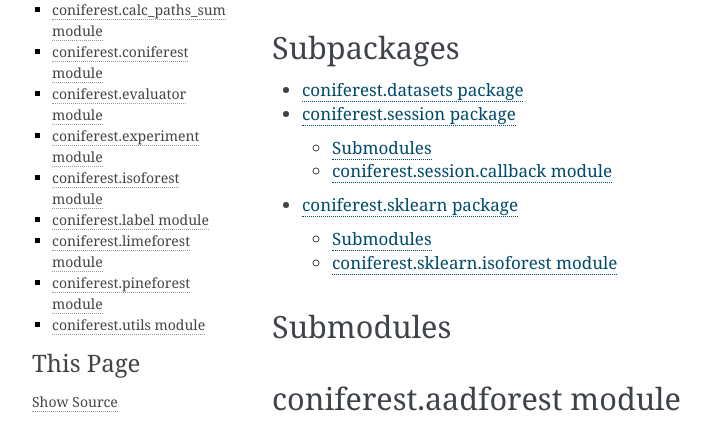
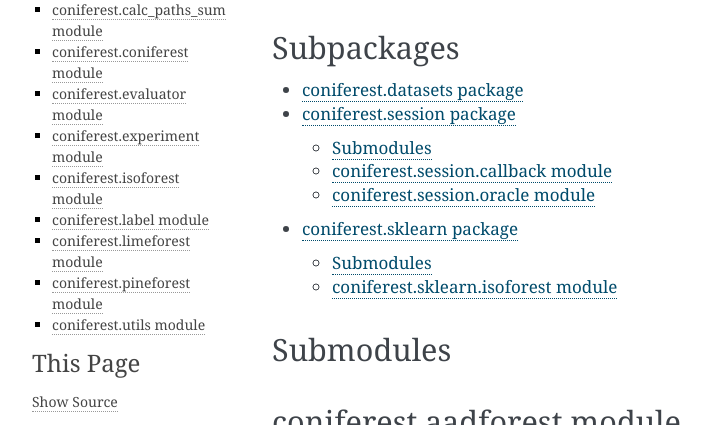
Before and after one commit to snad-space/coniferest, a Sphinx documentation site: the page built from docs/coniferest.rst, in a window 1280 px wide and 900 px high, cut to the strip 200-625 px from the top of the window. Shown: the whole strip, without its empty margins (148-859 px from the left). Built offline with Sphinx 7.4.7, drawn with Linux system fonts in a browser that asks for light colours.

Commit message:
Fix missed coniferest.session.oracle docs

```diff
--- a/docs/coniferest.session.rst
+++ b/docs/coniferest.session.rst
@@ -16,3 +16,11 @@ coniferest.session.callback module
    :members:
    :undoc-members:
    :show-inheritance:
+
+coniferest.session.oracle module
+----------------------------------
+
+.. automodule:: coniferest.session.oracle
+   :members:
+   :undoc-members:
+   :show-inheritance:
```
